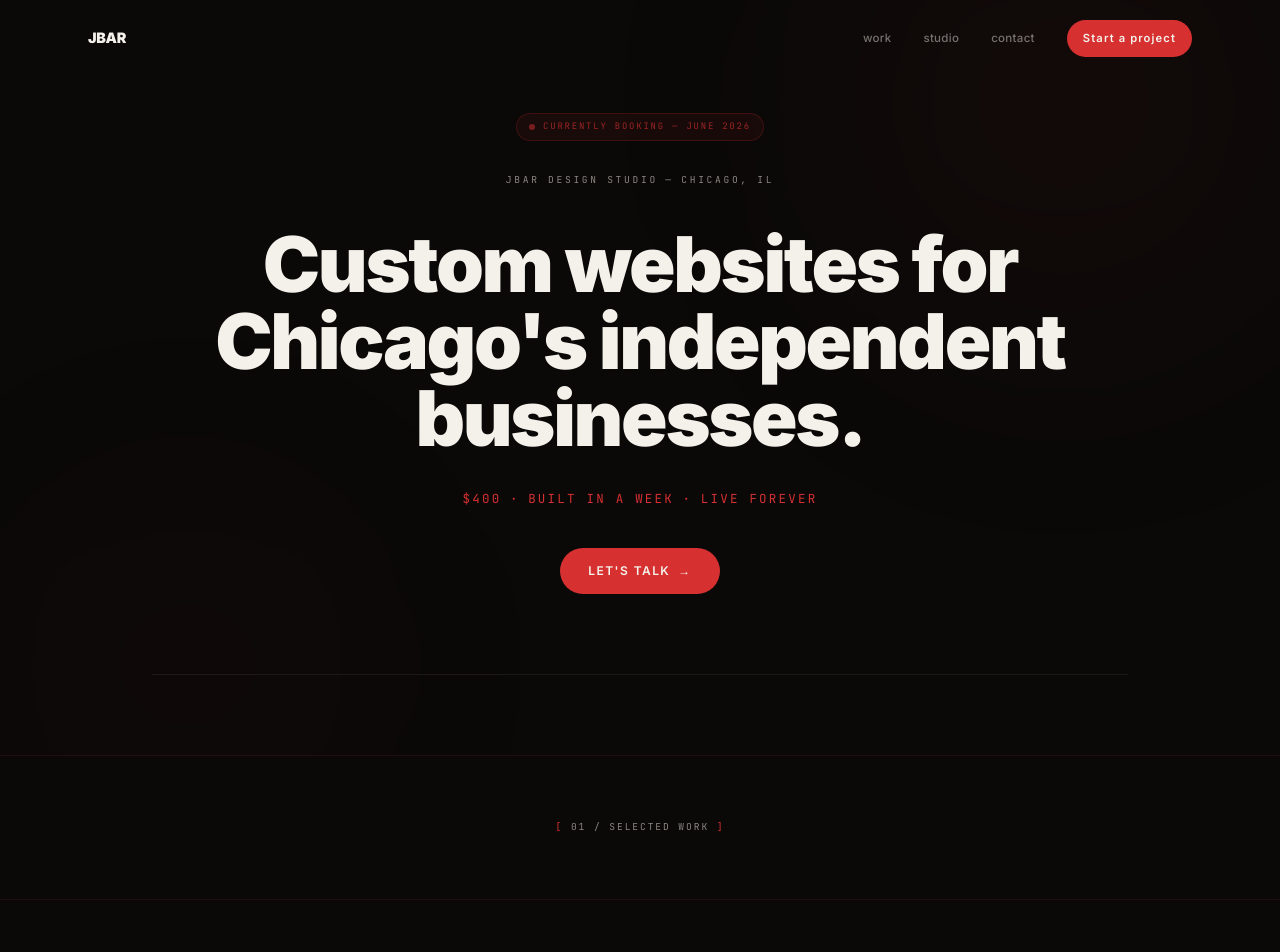
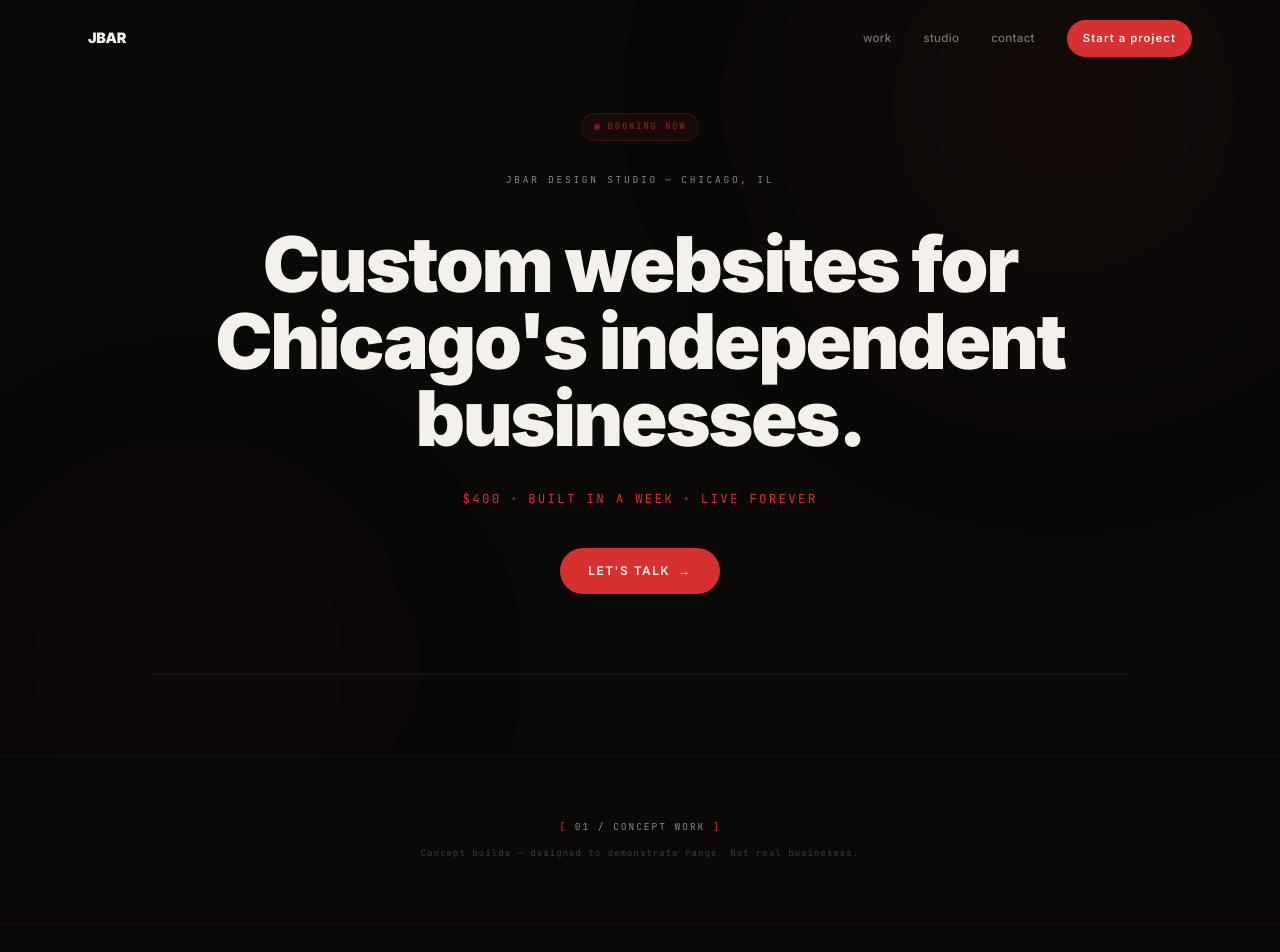
Before and after one commit to BIGDADDY183636/jbar-studio-site, a Next.js app: page / in a window 1280 px wide. Shown: the top 952 px of the page. Built offline with nearby package versions, Linux system fonts and the light colour scheme.

Commit message:
Actually apply concept work, booking now, and mailto changes

```diff
--- a/components/Contact.tsx
+++ b/components/Contact.tsx
@@ -134,6 +134,15 @@ export default function Contact() {
                   >
                     {status === "sending" ? "Sending…" : "Start a conversation →"}
                   </button>
+                  <p className="font-sans text-[0.75rem] text-muted text-center">
+                    Prefer email?{" "}
+                    <a
+                      href="mailto:hello@jbar.studio"
+                      className="text-red hover:text-red-dark transition-colors"
+                    >
+                      hello@jbar.studio
+                    </a>
+                  </p>
                   {status === "error" && (
                     <p className="font-sans text-[0.78rem] text-red/80">
                       Something went wrong. Email me at{" "}
--- a/components/Hero.tsx
+++ b/components/Hero.tsx
@@ -57,7 +57,7 @@ export default function Hero() {
         >
           <div className="w-1.5 h-1.5 rounded-full bg-red animate-pulse flex-shrink-0" />
           <span className="font-mono text-[0.56rem] tracking-[0.2em] uppercase text-red/70">
-            Currently booking — June 2026
+            Booking now
           </span>
         </div>
 
--- a/components/Work.tsx
+++ b/components/Work.tsx
@@ -49,12 +49,17 @@ export default function Work() {
     <>
       {/* Section header — anchors the #work nav link */}
       <div id="work" className="bg-canvas border-t border-red/[0.12] py-16">
-        <div className="max-w-7xl mx-auto px-6">
+        <div className="max-w-7xl mx-auto px-6 text-center">
           <Reveal>
-            <p className="font-mono text-[0.6rem] tracking-[0.2em] uppercase text-center">
+            <p className="font-mono text-[0.6rem] tracking-[0.2em] uppercase">
               <span className="text-red">[ </span>
-              <span className="text-muted">01 / SELECTED WORK</span>
+              <span className="text-muted">01 / CONCEPT WORK</span>
               <span className="text-red"> ]</span>
+            </p>
+          </Reveal>
+          <Reveal delay={0.1}>
+            <p className="font-mono text-[0.56rem] tracking-[0.12em] text-muted/40 mt-3">
+              Concept builds — designed to demonstrate range. Not real businesses.
             </p>
           </Reveal>
         </div>
```
